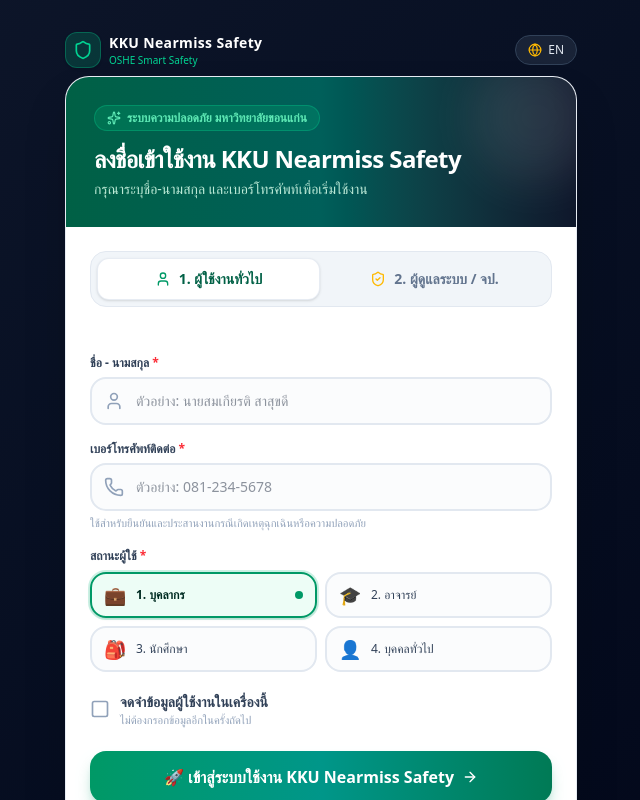
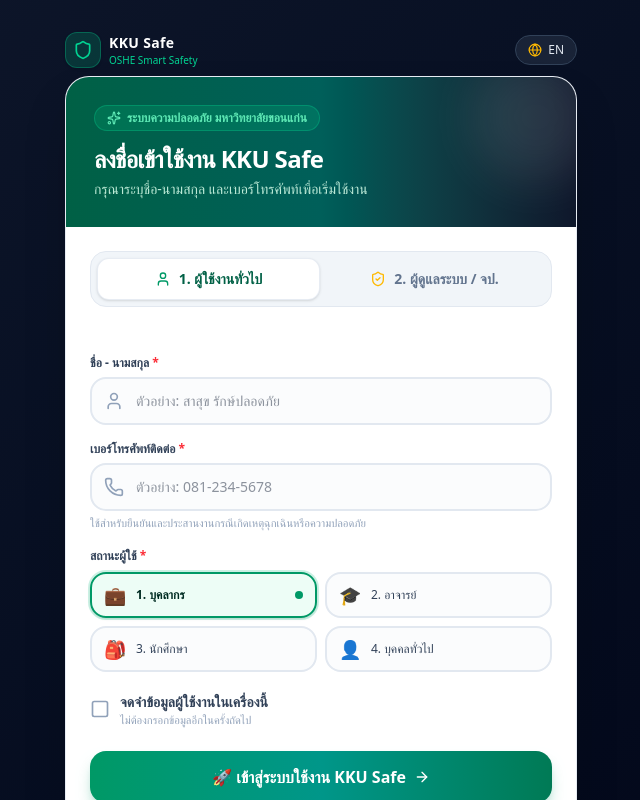
Before and after one commit to spn25/PHKKU-Nearmiss, a React (Vite) app: page / in a window 1280 px wide. Shown: the top 800 px of the page, without its empty margins (319-959 px from the left). Built offline with nearby package versions, Linux system fonts and the light colour scheme.

Commit message:
refactor: rename application to KKU Safe
Update branding and placeholder text in the login screen to reflect the new application name.

```diff
--- a/src/components/LoginScreen.tsx
+++ b/src/components/LoginScreen.tsx
@@ -130,7 +130,7 @@
             <Shield className="w-5 h-5" />
           </div>
           <div>
-            <h1 className="text-sm font-bold text-white tracking-wide">KKU Nearmiss Safety</h1>
+            <h1 className="text-sm font-bold text-white tracking-wide">KKU Safe</h1>
             <p className="text-[10px] text-emerald-400 font-medium">OSHE Smart Safety</p>
           </div>
         </div>
@@ -156,7 +156,7 @@
               <span>{isTh ? 'ระบบความปลอดภัย มหาวิทยาลัยขอนแก่น' : 'KKU Safety & OSHE Portal'}</span>
             </div>
             <h2 className="text-xl sm:text-2xl font-black tracking-tight text-white">
-              {isTh ? 'ลงชื่อเข้าใช้งาน KKU Nearmiss Safety' : 'Sign in to KKU Nearmiss Safety'}
+              {isTh ? 'ลงชื่อเข้าใช้งาน KKU Safe' : 'Sign in to KKU Safe'}
             </h2>
             <p className="text-xs sm:text-sm text-emerald-100/90 mt-1">
               {isTh
@@ -233,7 +233,7 @@
                 required
                 value={name}
                 onChange={(e) => setName(e.target.value)}
-                placeholder={isTh ? 'ตัวอย่าง: นายสมเกียรติ สาสุขดี' : 'e.g. Somkiat Sasookdee'}
+                placeholder={isTh ? 'ตัวอย่าง: สาสุข รักษ์ปลอดภัย' : 'e.g. Somkiat Sasookdee'}
                 className="w-full pl-11 pr-4 py-3 rounded-2xl border-2 border-slate-200 bg-slate-50/50 text-slate-800 text-sm focus:bg-white focus:border-emerald-500 focus:outline-none focus:ring-4 focus:ring-emerald-50 transition-all font-medium"
               />
             </div>
@@ -381,8 +381,8 @@
                     ? '🛡️ ยืนยันเข้าสู่ระบบผู้ดูแลระบบ (Admin)'
                     : '🛡️ Sign In as Safety Admin'
                   : isTh
-                  ? '🚀 เข้าสู่ระบบใช้งาน KKU Nearmiss Safety'
-                  : '🚀 Enter KKU Nearmiss Safety'}
+                  ? '🚀 เข้าสู่ระบบใช้งาน KKU Safe'
+                  : '🚀 Enter KKU Safe'}
               </span>
               <ArrowRight className="w-4 h-4" />
             </button>
```
